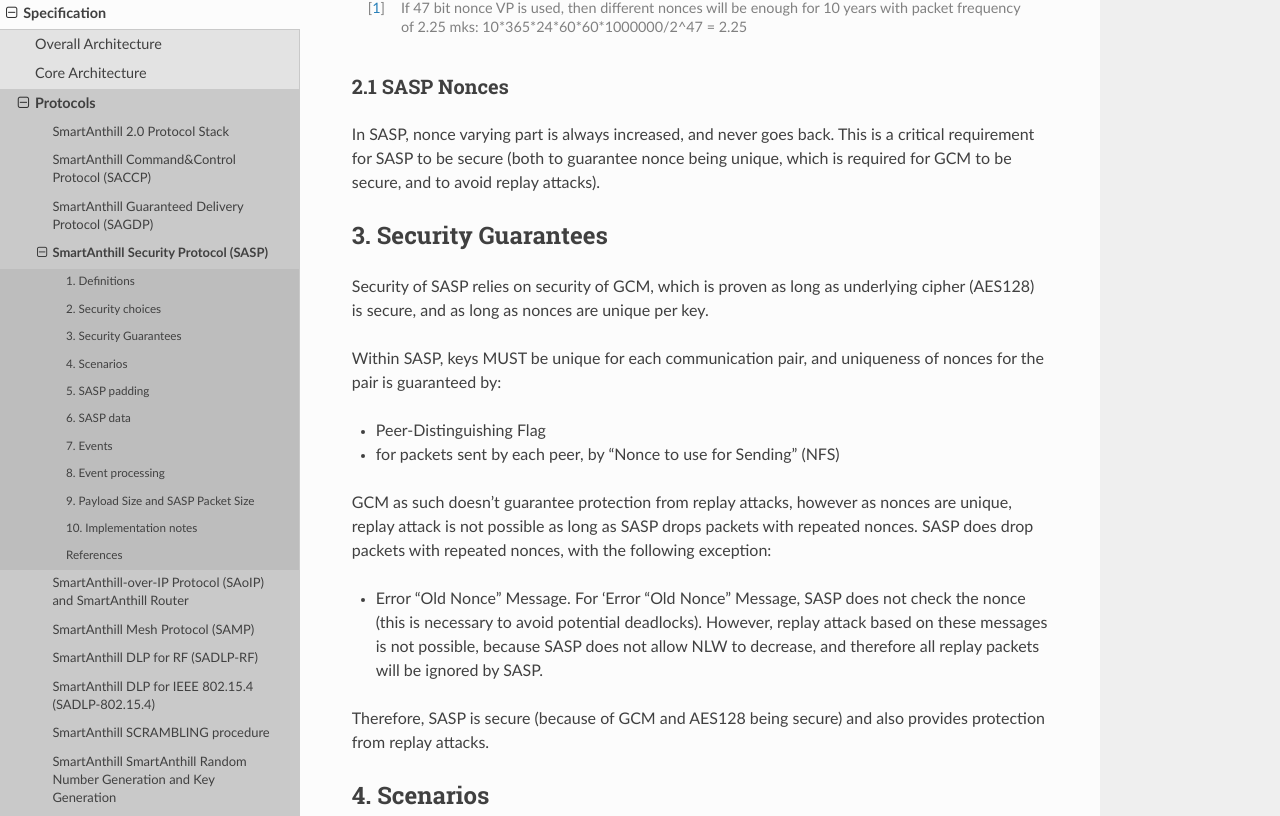
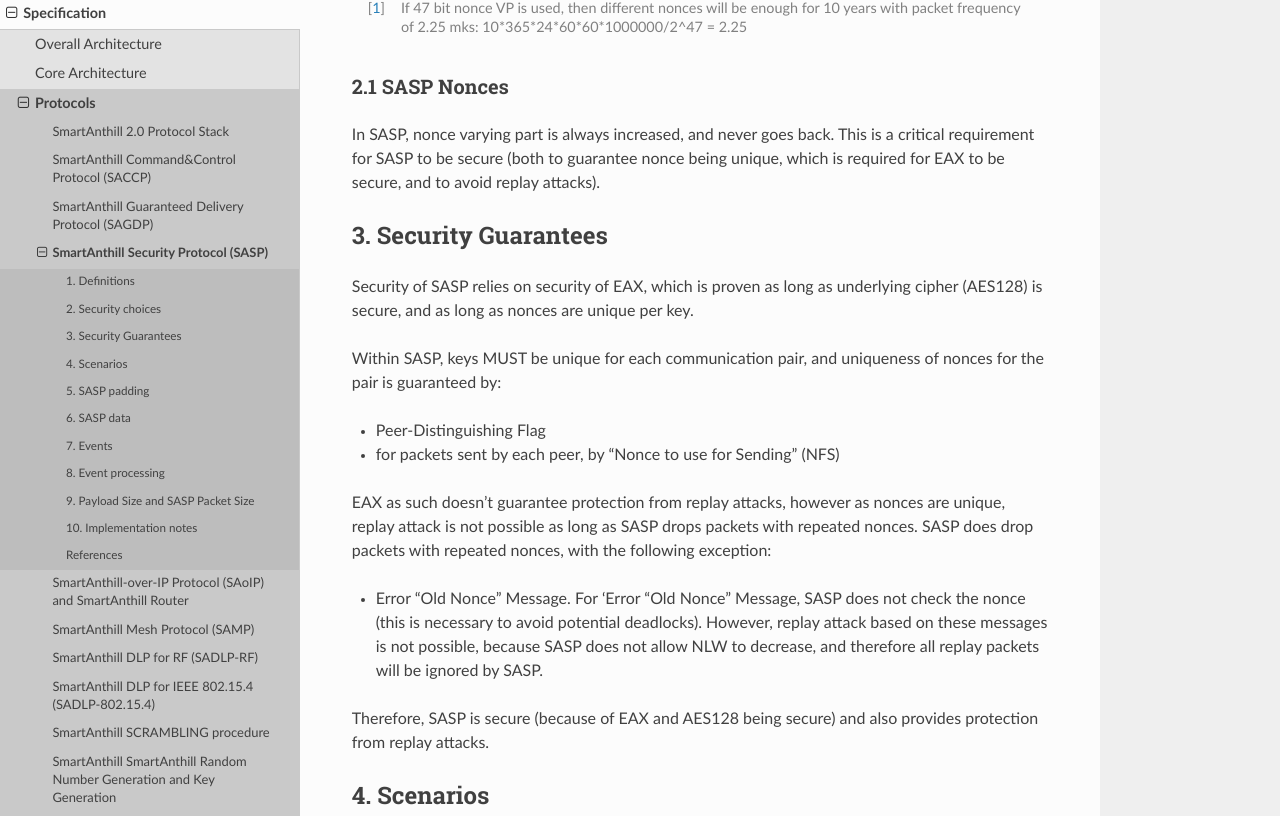
Before and after one commit to smartanthill/smartanthill2_0, a Sphinx documentation site: the page built from docs/design-documents/protocols/sasp.rst, in a window 1280 px wide and 1400 px high, scrolled down 3860 px. Shown: the part 133-949 px from the top of the window. Built offline with Sphinx 7.4.7 and the Read the Docs theme 2.0.0, drawn with Linux system fonts in a browser that asks for light colours; some of the changed text lies outside the part shown.

Commit message:
SACCP v0.2.17, SASP v0.2.2: GCM/AES-GCM => OMAC/EAX (due to truncation being desirable, and GCM is known to be poor when truncated)

```diff
--- a/docs/design-documents/protocols/saccp.rst
+++ b/docs/design-documents/protocols/saccp.rst
@@ -93,7 +93,7 @@ To ensure correct operation of an underlying protocol, there are certain rules (
 SACCP Checksum
 --------------
 
-To re-use the same code which is used for SASP anyway, SACCP uses GCM (as used for GCM-AES, exact details TBD), using a fixed key consisting of byte 0xA5 repeated 16 times, as "SACCP Checksum". Further, SACCP Checksum MAY be truncated to required number of bytes (starting from the beginning of 16-byte GCM tag) as necessary.
+To re-use the same code which is used for SASP anyway, SACCP uses OMAC (as used for EAX, exact details TBD), using a fixed key consisting of byte 0xA5 repeated 16 times, as "SACCP Checksum". Further, SACCP Checksum MAY be truncated to required number of bytes (starting from the beginning of 16-byte OMAC tag) as necessary.
 
 SACCP Packets
 -------------
--- a/docs/design-documents/protocols/sasp.rst
+++ b/docs/design-documents/protocols/sasp.rst
@@ -88,11 +88,11 @@ where:
 2. Security choices
 -------------------
 
-The core of SASP is packet encryption/decryption and authentication. These processes are based on GCM algorithm (see [GCM]_). Design choices with respect the above-mentioned algorithm are:
+The core of SASP is packet encryption/decryption and authentication. These processes are based on EAX algorithm (see [EAX]_). Design choices with respect the above-mentioned algorithm are:
 
   * Encryption method: AES-256
   * Tag size: 128 bit
-  * GCM Nonce size: 49 bit, in particular:
+  * EAX Nonce size: 49 bit, in particular:
 
      * Nonce Varying Part: 47 bit [1]_
      * Destination Flag: 1 bit
@@ -113,24 +113,24 @@ To reduce the amount of data transferred, Peer-Distinguishing Flag is not actual
 2.1 SASP Nonces
 ^^^^^^^^^^^^^^^
 
-In SASP, nonce varying part is always increased, and never goes back. This is a critical requirement for SASP to be secure (both to guarantee nonce being unique, which is required for GCM to be secure, and to avoid replay attacks).
+In SASP, nonce varying part is always increased, and never goes back. This is a critical requirement for SASP to be secure (both to guarantee nonce being unique, which is required for EAX to be secure, and to avoid replay attacks).
 
 
 3. Security Guarantees
 ----------------------
 
-Security of SASP relies on security of GCM, which is proven as long as underlying cipher (AES128) is secure, and as long as nonces are unique per key.
+Security of SASP relies on security of EAX, which is proven as long as underlying cipher (AES128) is secure, and as long as nonces are unique per key.
 
 Within SASP, keys MUST be unique for each communication pair, and uniqueness of nonces for the pair is guaranteed by:
 
 * Peer-Distinguishing Flag
 * for packets sent by each peer, by "Nonce to use for Sending" (NFS)
 
-GCM as such doesn't guarantee protection from replay attacks, however as nonces are unique, replay attack is not possible as long as SASP drops packets with repeated nonces. SASP does drop packets with repeated nonces, with the following exception:
+EAX as such doesn't guarantee protection from replay attacks, however as nonces are unique, replay attack is not possible as long as SASP drops packets with repeated nonces. SASP does drop packets with repeated nonces, with the following exception:
 
 * Error "Old Nonce" Message. For 'Error "Old Nonce" Message, SASP does not check the nonce (this is necessary to avoid potential deadlocks). However, replay attack based on these messages is not possible, because SASP does not allow NLW to decrease, and therefore all replay packets will be ignored by SASP.
 
-Therefore, SASP is secure (because of GCM and AES128 being secure) and also provides protection from replay attacks.
+Therefore, SASP is secure (because of EAX and AES128 being secure) and also provides protection from replay attacks.
 
 4. Scenarios
 ------------
@@ -335,7 +335,7 @@ For SASP security, it is critical that nonces are never re-used and are always i
 
 Basic secure implementation is rather simple:
 
-* Whenever a new packet is sent, an update value of NSF MUST be **saved and committed in in persistent storage**; this commit MUST be performed **before** the packet is actually sent over the air. This is necessary to keep GCM security guarantees.
+* Whenever a new packet is sent, an update value of NSF MUST be **saved and committed in in persistent storage**; this commit MUST be performed **before** the packet is actually sent over the air. This is necessary to keep EAX security guarantees.
 * Whenever a packet with status "new" is received, an updated value of NLW MUST be **saved and committed in persistent storage**; this commit MUST be performed **before** further message processing. This is necessary to avoid using an obsolete value of NLW in case of "dirty" reboot (and thus to avoid a potential for replay attacks).
 
 10.1.2 Optimized Implementation
@@ -377,4 +377,4 @@ Whenever an entity-implementing-SASP (such as "SmartAnthill Central Controller")
 References
 ----------
 
-.. [GCM] http://csrc.nist.gov/groups/ST/toolkit/BCM/documents/proposedmodes/gcm/gcm-spec.pdf
+.. [EAX] http://csrc.nist.gov/groups/ST/toolkit/BCM/documents/proposedmodes/eax/eax-spec.pdf
```
Also changed, not shown: other parts of docs/design-documents/protocols/saccp.rst (+1 -1 lines), other parts of docs/design-documents/protocols/sasp.rst (+1 -1 lines).
